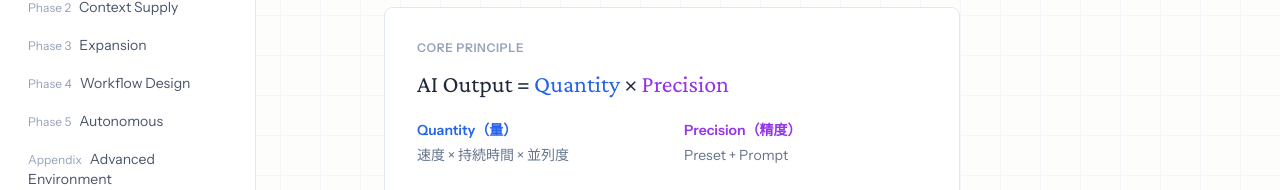
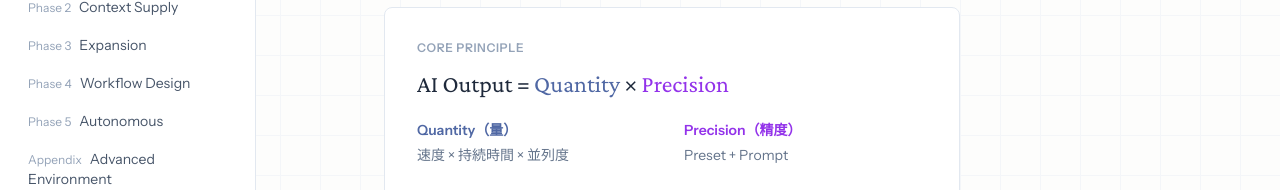
Before and after one commit to thedomainai/10x-productivity-perfect-guide, a Next.js app in the folder web/: page / in a window 1280 px wide. Shown: the part 305-495 px from the top of the page. Built offline with nearby package versions, Linux system fonts and the light colour scheme.

Commit message:
auto: web/src/app/page.tsx

```diff
--- a/web/src/app/page.tsx
+++ b/web/src/app/page.tsx
@@ -34,12 +34,12 @@ export default function Home() {
             </p>
             <p className="text-xl lg:text-2xl font-serif text-slate-800 leading-relaxed">
               AI Output ={" "}
-              <span className="text-blue-600">Quantity</span> ×{" "}
+              <span className="text-[#5068a4]">Quantity</span> ×{" "}
               <span className="text-purple-600">Precision</span>
             </p>
             <div className="mt-5 grid grid-cols-2 gap-6 text-sm">
               <div>
-                <p className="text-blue-600 font-semibold mb-1">
+                <p className="text-[#5068a4] font-semibold mb-1">
                   Quantity（量）
                 </p>
                 <p className="text-slate-500 leading-relaxed">
@@ -103,7 +103,7 @@ export default function Home() {
                 href={`/phases/${phase.slug}`}
                 className="group card p-6 transition-all duration-200 hover:-translate-y-0.5 hover:shadow-md"
               >
-                <span className="inline-block text-xs font-medium px-2.5 py-1 rounded bg-slate-50 text-slate-500 border border-slate-200 mb-3 group-hover:border-blue-300 group-hover:text-blue-600 group-hover:bg-blue-50 transition-all duration-200">
+                <span className="inline-block text-xs font-medium px-2.5 py-1 rounded bg-slate-50 text-slate-500 border border-slate-200 mb-3 group-hover:border-blue-300 group-hover:text-[#5068a4] group-hover:bg-blue-50 transition-all duration-200">
                   {phase.phase}
                 </span>
                 <h3 className="font-serif font-semibold text-slate-900 text-lg mb-1">
```
